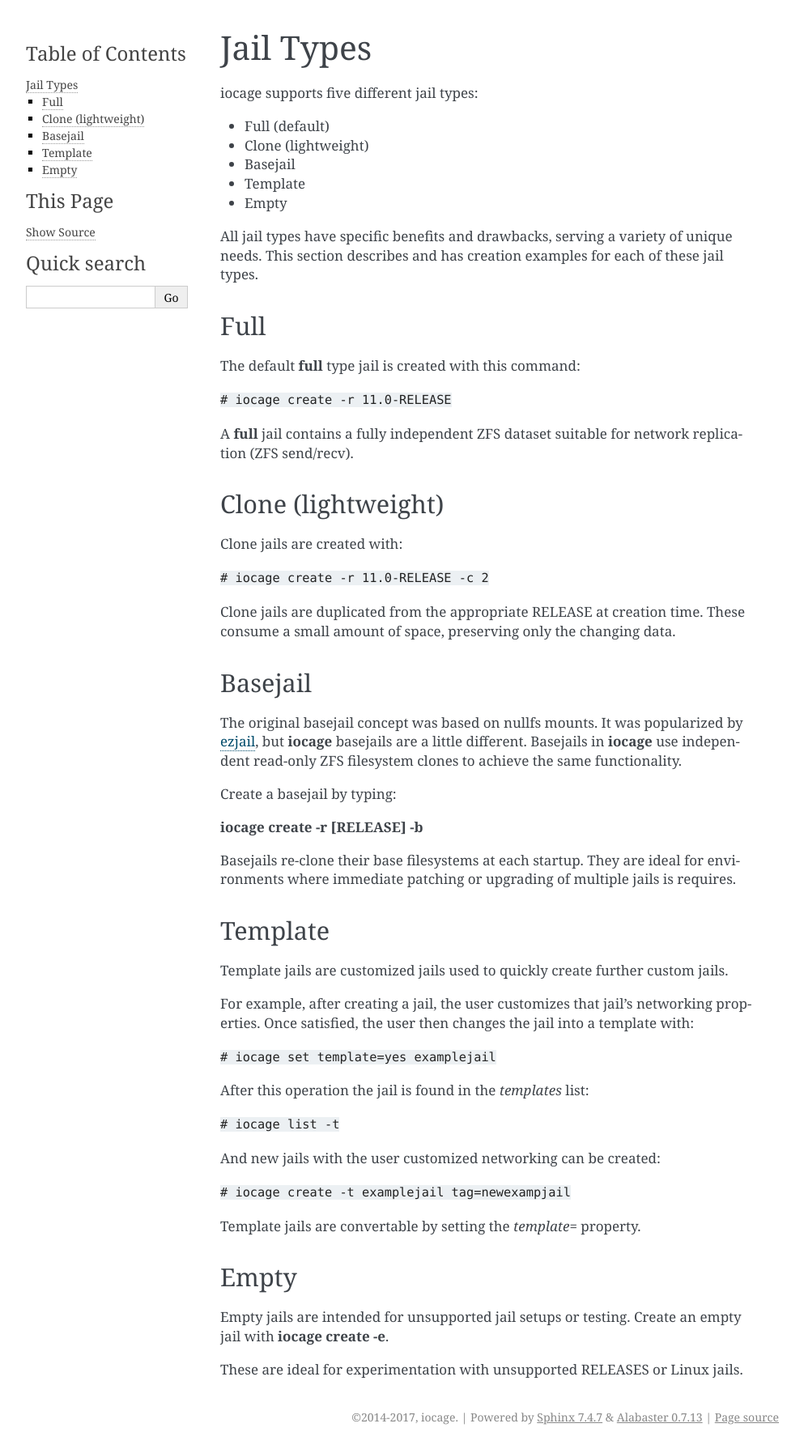
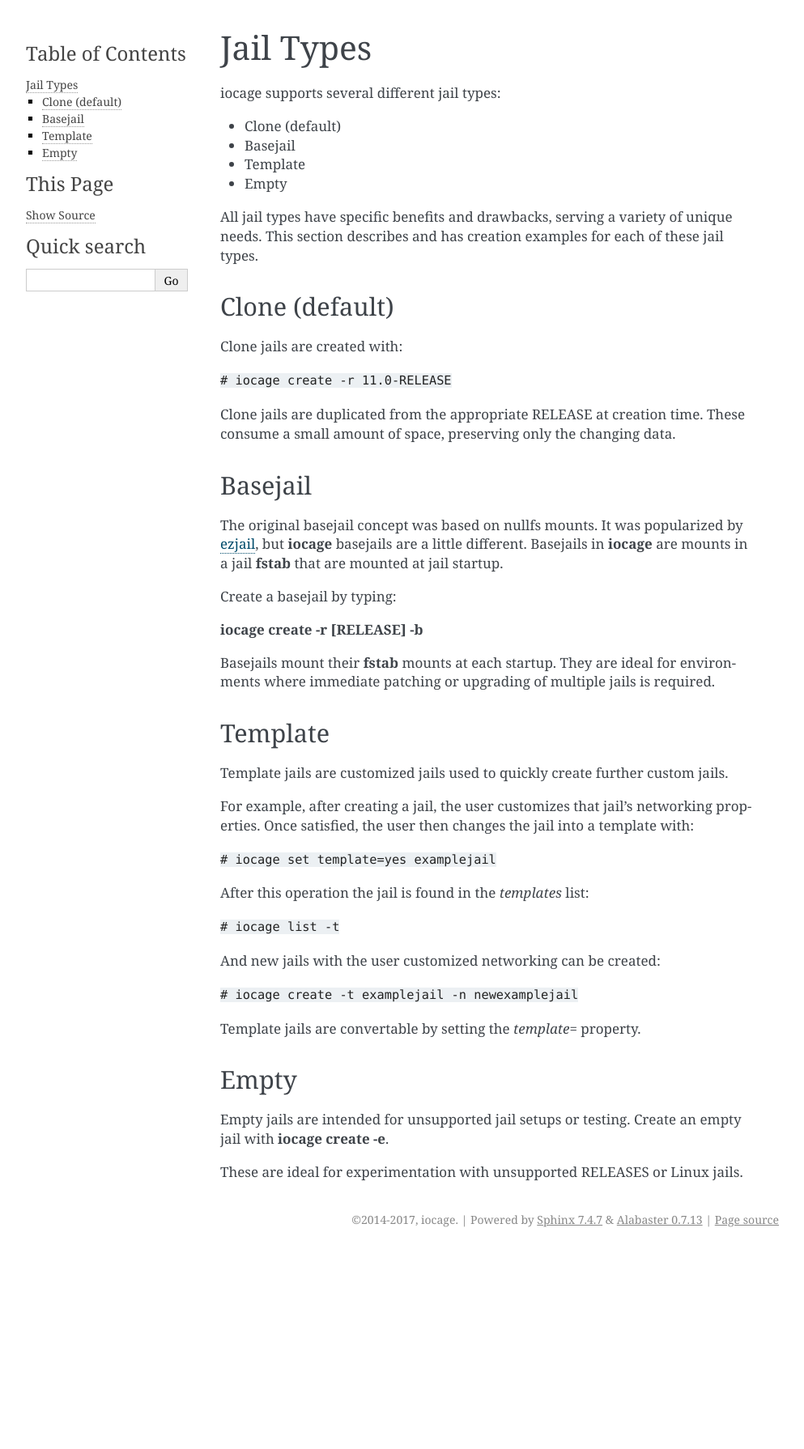
Before and after one commit to iocage/iocage, a Sphinx documentation site: the page built from doc/source/jailtypes.rst, in a window 1280 px wide. Shown: the whole page at 81% size, without its empty margins (148-1141 px from the left). Built offline with Sphinx 7.4.7, drawn with Linux system fonts in a browser that asks for light colours; after the commit the page ends 1546 px from its top, so only the background shows below that.

Commit message:
Add review comments

```diff
--- a/doc/source/jailtypes.rst
+++ b/doc/source/jailtypes.rst
@@ -4,10 +4,9 @@
 Jail Types
 ==========
 
-iocage supports five different jail types:
+iocage supports several different jail types:
 
-* Full (default)
-* Clone (lightweight)
+* Clone (default)
 * Basejail
 * Template
 * Empty
@@ -16,28 +15,15 @@
 of unique needs. This section describes and has creation examples for
 each of these jail types.
 
-.. index:: Full Jails
-.. _Full:
-
-Full
-----
-
-The default **full** type jail is created with this command:
-
-:samp:`# iocage create -r 11.0-RELEASE`
-
-A **full** jail contains a fully independent ZFS dataset suitable for
-network replication (ZFS send/recv).
-
 .. index:: Clone Jails
 .. _Clone:
 
-Clone (lightweight)
--------------------
+Clone (default)
+---------------
 
 Clone jails are created with:
 
-:samp:`# iocage create -r 11.0-RELEASE -c 2`
+:samp:`# iocage create -r 11.0-RELEASE`
 
 Clone jails are duplicated from the appropriate RELEASE at creation
 time. These consume a small amount of space, preserving only the
@@ -52,16 +38,16 @@
 The original basejail concept was based on nullfs mounts. It was
 popularized by `ezjail <http://erdgeist.org/arts/software/ezjail/>`_,
 but :command:`iocage` basejails are a little different. Basejails in
-:command:`iocage` use independent read-only ZFS filesystem clones to
-achieve the same functionality.
+:command:`iocage` are mounts in a jail **fstab** that are mounted at
+jail startup.
 
 Create a basejail by typing:
 
 :command:`iocage create -r [RELEASE] -b`
 
-Basejails re-clone their base filesystems at each startup. They are
-ideal for environments where immediate patching or upgrading of multiple
-jails is requires.
+Basejails mount their **fstab** mounts at each startup. They are ideal
+for environments where immediate patching or upgrading of multiple
+jails is required.
 
 .. index:: Template Jails
 .. _Template:
@@ -84,7 +70,7 @@
 
 And new jails with the user customized networking can be created:
 
-:samp:`# iocage create -t examplejail tag=newexampjail`
+:samp:`# iocage create -t examplejail -n newexamplejail`
 
 Template jails are convertable by setting the *template=*
 property.
```
